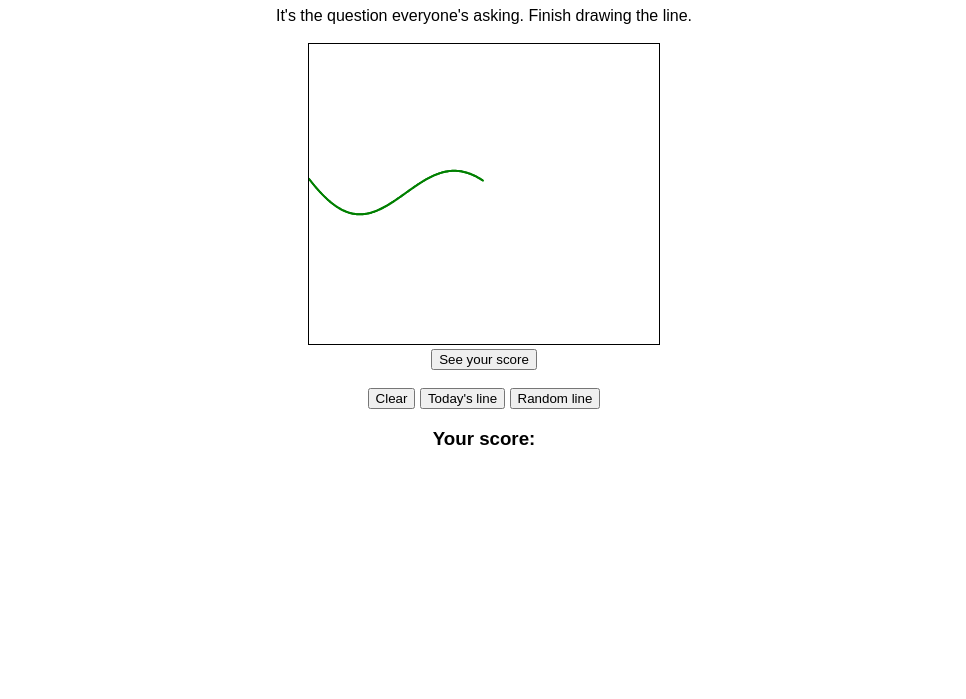
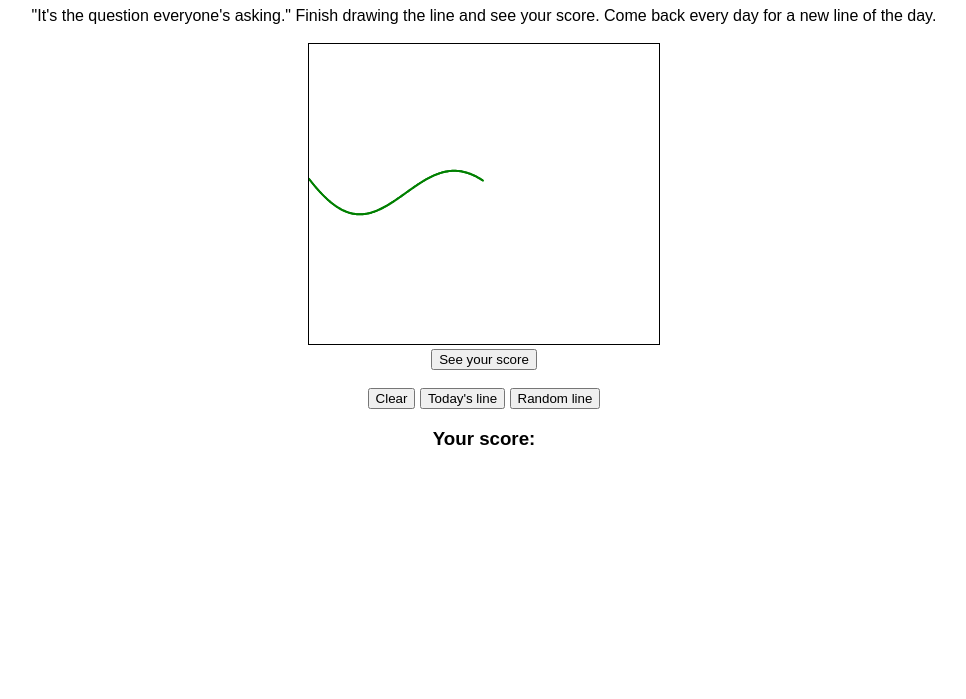
Before and after one commit to thomasweighill/linegoeswhere, a plain HTML site: page index.html in a window 1280 px wide. Shown: the part 101-800 px from the top of the page, without its empty margins (156-1122 px from the left). Drawn offline with Linux system fonts and the light colour scheme.

Commit message:
Change blurb

```diff
--- a/index.html
+++ b/index.html
@@ -20,7 +20,7 @@
 
     <h1>Where Does Line Go?</h1>
     <div>
-        It's the question everyone's asking. Finish drawing the line.
+        "It's the question everyone's asking." Finish drawing the line and see your score. Come back every day for a new line of the day.
     </div>
     <br>
     <canvas id="drawingCanvas" width="350" height="300"></canvas>
```
